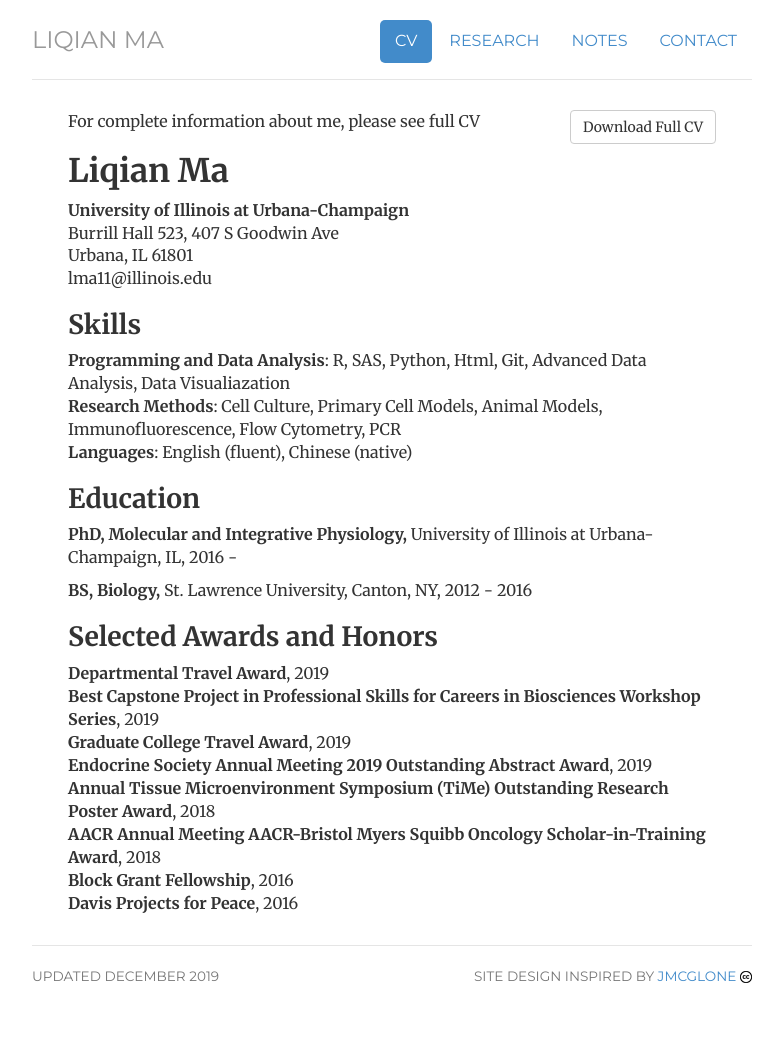
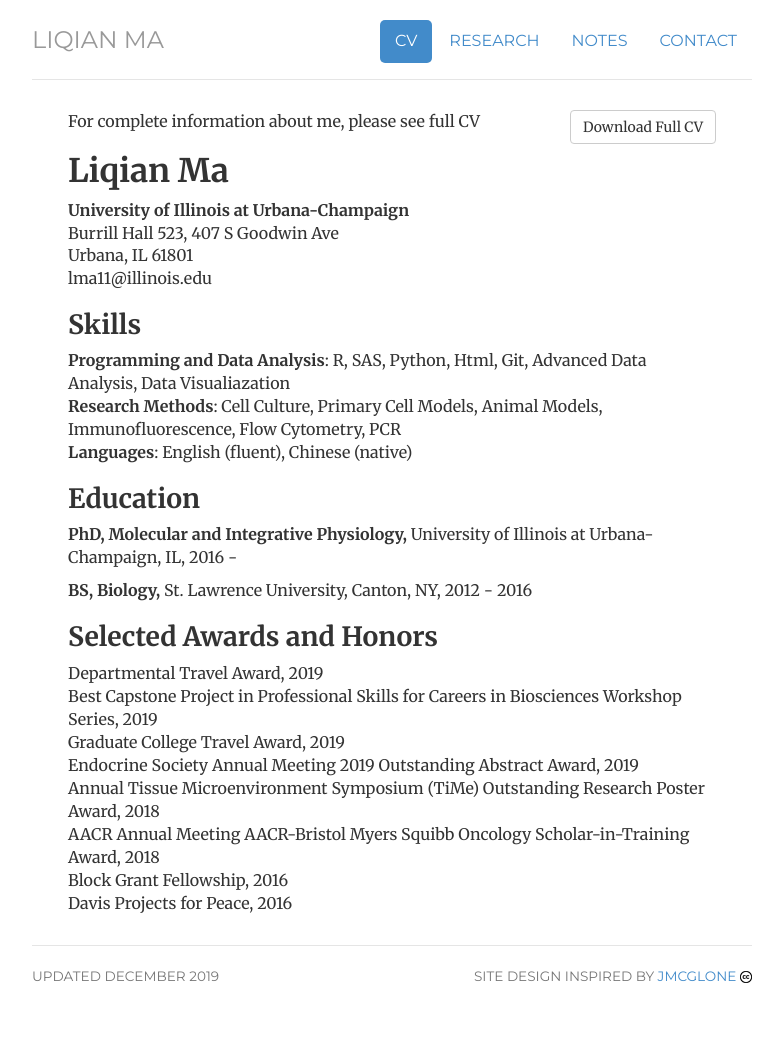
Before and after one commit to liqian-ma/liqian-ma.github.io, a Jekyll site: the page built from cv/index.html, in a window 1280 px wide. Shown: the whole page, without its empty margins (248-1031 px from the left). Built offline with Jekyll 4.4.1, drawn with Linux system fonts in a browser that asks for light colours.

```diff
--- a/cv/index.html
+++ b/cv/index.html
@@ -48,14 +48,14 @@ keywords: genomics, cancer, research, immunology, University of Illinois, UIUC
 				</education>
 				<honors>
 				<h2>Selected Awards and Honors</h2>
-				<strong>Departmental Travel Award</strong>, 2019<br>
-				<strong>Best Capstone Project in Professional Skills for Careers in Biosciences Workshop Series</strong>, 2019<br>
-				<strong>Graduate College Travel Award</strong>, 2019<br>
-				<strong>Endocrine Society Annual Meeting 2019 Outstanding Abstract Award</strong>, 2019<br>
-				<strong>Annual Tissue Microenvironment Symposium (TiMe) Outstanding Research Poster Award</strong>, 2018<br>
-				<strong>AACR Annual Meeting AACR-Bristol Myers Squibb Oncology Scholar-in-Training Award</strong>, 2018<br>
-				<strong>Block Grant Fellowship</strong>, 2016<br>
-				<strong>Davis Projects for Peace</strong>, 2016<br>
+				Departmental Travel Award, 2019<br>
+				Best Capstone Project in Professional Skills for Careers in Biosciences Workshop Series, 2019<br>
+				Graduate College Travel Award, 2019<br>
+				Endocrine Society Annual Meeting 2019 Outstanding Abstract Award, 2019<br>
+				Annual Tissue Microenvironment Symposium (TiMe) Outstanding Research Poster Award, 2018<br>
+				AACR Annual Meeting AACR-Bristol Myers Squibb Oncology Scholar-in-Training Award, 2018<br>
+				Block Grant Fellowship, 2016<br>
+				Davis Projects for Peace, 2016<br>
 				</honors>
 
 </div>
```
